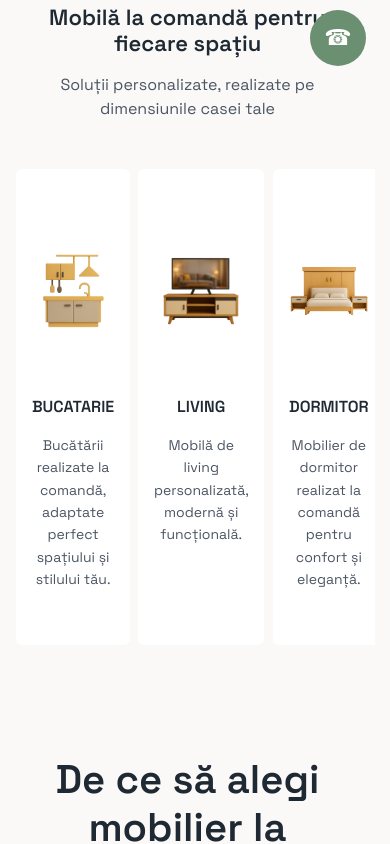
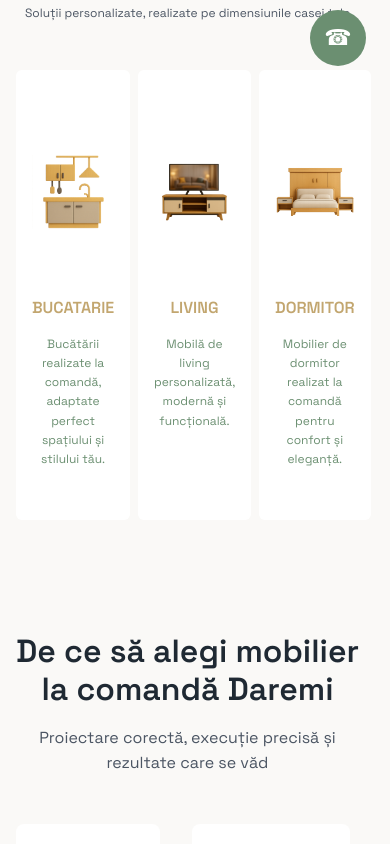
Before and after one commit to remus2023/daremi-website, a Next.js app: page / in a window 390 px wide. Shown: the part 754-1598 px from the top of the page. Built offline with nearby package versions, Linux system fonts and the light colour scheme.

Commit message:
Adjust typography scale and responsive font tokens

```diff
--- a/src/components/home/HomeCategories/_homeCategories.scss
+++ b/src/components/home/HomeCategories/_homeCategories.scss
@@ -10,13 +10,11 @@
     }
 
     &__title {
-        font-size: font-size(xl);
         margin-bottom: space(sm);
         line-height: 1.2; // ➕ heading
     }
 
     &__subtitle {
-        font-size: font-size(md);
         line-height: 1.5; // ➕ subtitlu
         color: $color-text-muted;
     }
@@ -84,16 +82,17 @@
      TEXT
     ========================= */
     &__name {
-        font-size: font-size(md);
+
         font-weight: 600;
         text-align: center;
         line-height: 1.3; // ➕ titlu card
+        color: $color-accent;
     }
 
     &__description {
-        font-size: font-size(sm);
+
         line-height: 1.6; // ➕ text descriptiv
-        color: $color-text-muted;
+        color: $primary-500;
         text-align: center;
         margin-top: space(xs);
     }
--- a/src/components/home/HomeHero/_homeHero.scss
+++ b/src/components/home/HomeHero/_homeHero.scss
@@ -29,8 +29,8 @@
 
 .home-hero__benefits {
     margin-bottom: space(lg);
-    font-size: font-size(sm);
     color: $color-text;
+    font-weight: weight(semibold);
 }
 
 .home-hero__actions {
@@ -54,19 +54,6 @@
 /* =========================
    RESPONSIVE – SUB MD
 ========================= */
-@include media-max(xl) {
-    .home-hero__title {
-        font-size: font-size(h3);
-    }
-
-    .home-hero__description {
-        font-size: font-size(sm);
-    }
-
-    .home-hero__benefits {
-        font-size: font-size(xs);
-    }
-}
 
 @include media-max(lg) {
     .home-hero {
@@ -83,20 +70,6 @@
         text-align: center;
     }
 
-    /* 🔽 FONT-SIZE ADAPTARE */
-    .home-hero__title {
-        font-size: font-size(h3);
-        line-height: 1.2;
-    }
-
-    .home-hero__description {
-        font-size: font-size(sm);
-    }
-
-    .home-hero__benefits {
-        font-size: font-size(xs);
-    }
-
     .home-hero__actions {
         justify-content: center;
     }
--- a/src/styles/abstracts/_breakpoints.scss
+++ b/src/styles/abstracts/_breakpoints.scss
@@ -4,7 +4,7 @@
   xs: 360px,
   sm: 576px,
   md: 768px,
-  lg: 992px,
+  lg: 1025px,
   xl: 1200px,
   xxl: 1400px
 );
--- a/src/styles/abstracts/_index.scss
+++ b/src/styles/abstracts/_index.scss
@@ -21,6 +21,7 @@
 @forward './variables';
 @forward './functions';
 @forward './mixins';
+@forward './tokens';
 
 
 /* =====================================
--- a/src/styles/abstracts/_tokens.scss
+++ b/src/styles/abstracts/_tokens.scss
@@ -1,3 +1,5 @@
+@use './functions' as *;
+
 /* === PALETTE === */
 @forward './palette-neutral';
 @forward './palette-brand';
@@ -13,3 +15,73 @@
 /* === UI === */
 @forward './colors';
 @forward './surfaces';
+
+/* =====================================
+   SEMANTIC RESPONSIVE TYPOGRAPHY TOKENS
+   Strategy: gradual scaling per breakpoint
+   font-size() evaluated HERE ONLY
+===================================== */
+
+/* BODY */
+$font-body-mobile: font-size(sm);
+$font-body-tablet: font-size(md);
+$font-body-desktop: font-size(md);
+
+/* H1 */
+$font-h1-mobile: font-size(h3);
+$font-h1-tablet: font-size(h2);
+$font-h1-desktop: font-size(h1);
+
+/* H2 */
+$font-h2-mobile: font-size(h4);
+$font-h2-tablet: font-size(h3);
+$font-h2-desktop: font-size(h2);
+
+/* H3 */
+$font-h3-mobile: font-size(h5);
+$font-h3-tablet: font-size(h4);
+$font-h3-desktop: font-size(h3);
+
+/* H4 */
+$font-h4-mobile: font-size(h6);
+$font-h4-tablet: font-size(h5);
+$font-h4-desktop: font-size(h4);
+
+/* P */
+$font-p-mobile: font-size(xs);
+$font-p-tablet: font-size(sm);
+$font-p-desktop: font-size(md);
+
+
+
+
+
+/* DESCRIPTION */
+$font-description-mobile: font-size(sm);
+$font-description-tablet: font-size(md);
+$font-description-desktop: font-size(lg);
+
+/* NAV */
+$font-nav-mobile: font-size(sm);
+$font-nav-tablet: font-size(md);
+$font-nav-desktop: font-size(md);
+
+/* BUTTON */
+$font-button-mobile: font-size(sm);
+$font-button-tablet: font-size(md);
+$font-button-desktop: font-size(md);
+
+/* META */
+$font-meta-mobile: font-size(xs);
+$font-meta-tablet: font-size(sm);
+$font-meta-desktop: font-size(sm);
+
+/* CARD TITLE */
+$font-card-title-mobile: font-size(md);
+$font-card-title-tablet: font-size(lg);
+$font-card-title-desktop: font-size(lg);
+
+// /* Paragraph */
+// $font-paragraph-mobile: font-size(sm);
+// $font-paragraph-tablet: font-size(md);
+// $font-paragraph-desktop: font-size(lg);
--- a/src/styles/abstracts/_variables.scss
+++ b/src/styles/abstracts/_variables.scss
@@ -17,12 +17,16 @@
     sm: 1.4rem,
     base: 1.6rem,
     md: 1.6rem,
-    lg: 1.8rem,
-    xl: 2.2rem,
-    h4: 2.4rem,
-    h3: 3.2rem,
-    h2: 4rem,
-    h1: 4.8rem
+    lg: 1.75rem,
+    xl: 2.0rem,
+    xxl: 2.4rem,
+
+    h6: 1.5rem,
+    h5: 1.6rem,
+    h4: 1.9rem,
+    h3: 2.4rem,
+    h2: 3.2rem,
+    h1: 4.0rem
 );
 
 /* =====================================
--- a/src/styles/base/_typography.scss
+++ b/src/styles/base/_typography.scss
@@ -1,14 +1,24 @@
 @use '../abstracts' as *;
+@use '../abstracts/tokens' as *;
+@use '../abstracts/mixins' as *;
 
 // =====================================
 // GLOBAL TYPOGRAPHY
 // =====================================
 body {
     font-family: $font-family-base;
-    font-size: font-size(base);
+    font-size: $font-body-mobile;
     font-weight: weight(regular);
     line-height: 1.6;
     color: $color-border;
+
+    @include media(sm) {
+        font-size: $font-body-tablet;
+    }
+
+    @include media(lg) {
+        font-size: $font-body-desktop;
+    }
 }
 
 // Headings
@@ -25,27 +35,68 @@
 }
 
 h1 {
-    font-size: font-size(h1);
+    font-size: $font-h1-mobile;
+
+    @include media(sm) {
+        font-size: $font-h1-tablet;
+    }
+
+    @include media(lg) {
+        font-size: $font-h1-desktop;
+    }
 }
 
 h2 {
-    font-size: font-size(h2);
+    font-size: $font-h2-mobile;
+
+    @include media(sm) {
+        font-size: $font-h2-tablet;
+    }
+
+    @include media(lg) {
+        font-size: $font-h2-desktop;
+    }
 }
 
 h3 {
-    font-size: font-size(h3);
+    font-size: $font-h3-mobile;
+
+    @include media(sm) {
+        font-size: $font-h3-tablet;
+    }
+
+    @include media(lg) {
+        font-size: $font-h3-desktop;
+    }
 }
 
+//momentant ramane asa
 h4 {
-    font-size: font-size(h4);
+    font-size: $font-h4-mobile;
+
+    @include media(sm) {
+        font-size: $font-h4-tablet;
+    }
+
+    @include media(lg) {
+        font-size: $font-h4-desktop;
+    }
 }
 
 // Text elements
 p {
-    font-size: font-size(base);
+    font-size: $font-p-mobile;
     line-height: 1.7;
     margin-bottom: space(sm);
     color: $color-border;
+
+    @include media(sm) {
+        font-size: $font-p-tablet;
+    }
+
+    @include media(lg) {
+        font-size: $font-p-desktop;
+    }
 }
 
 small {
```
